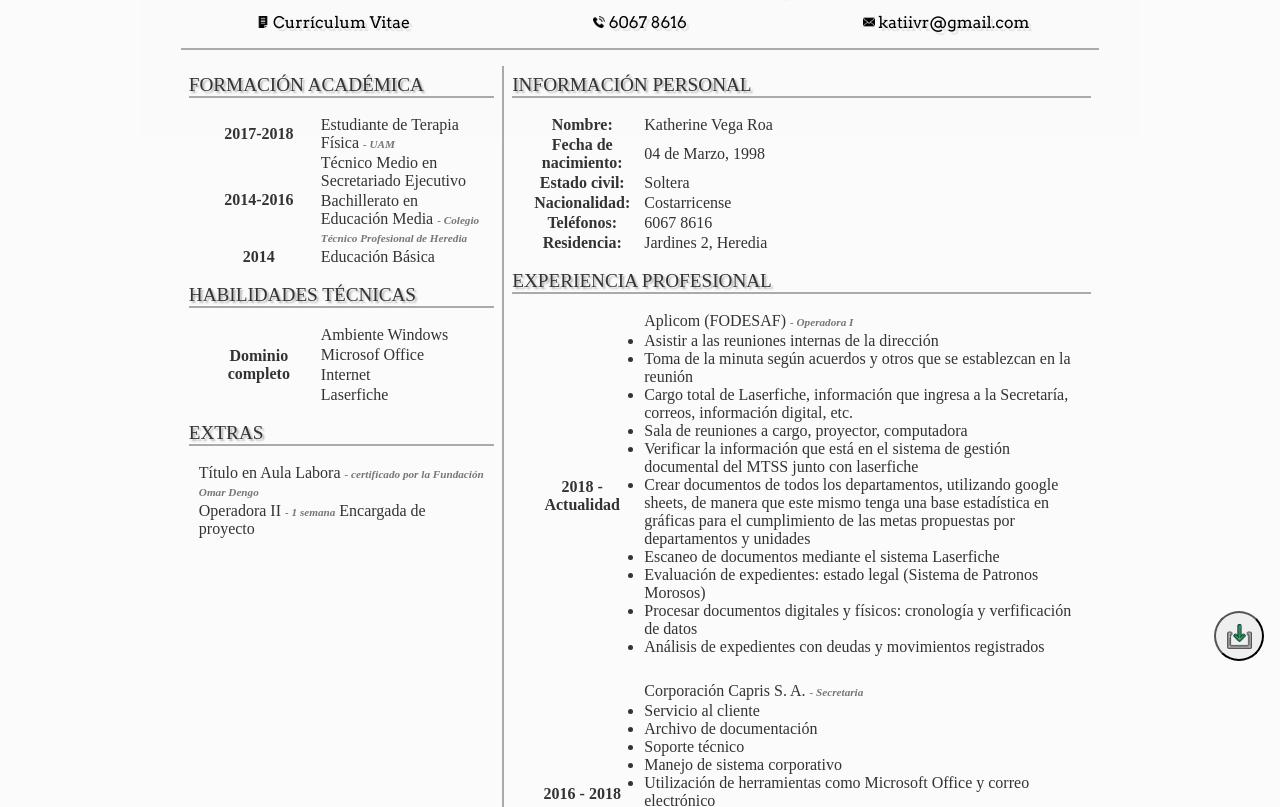
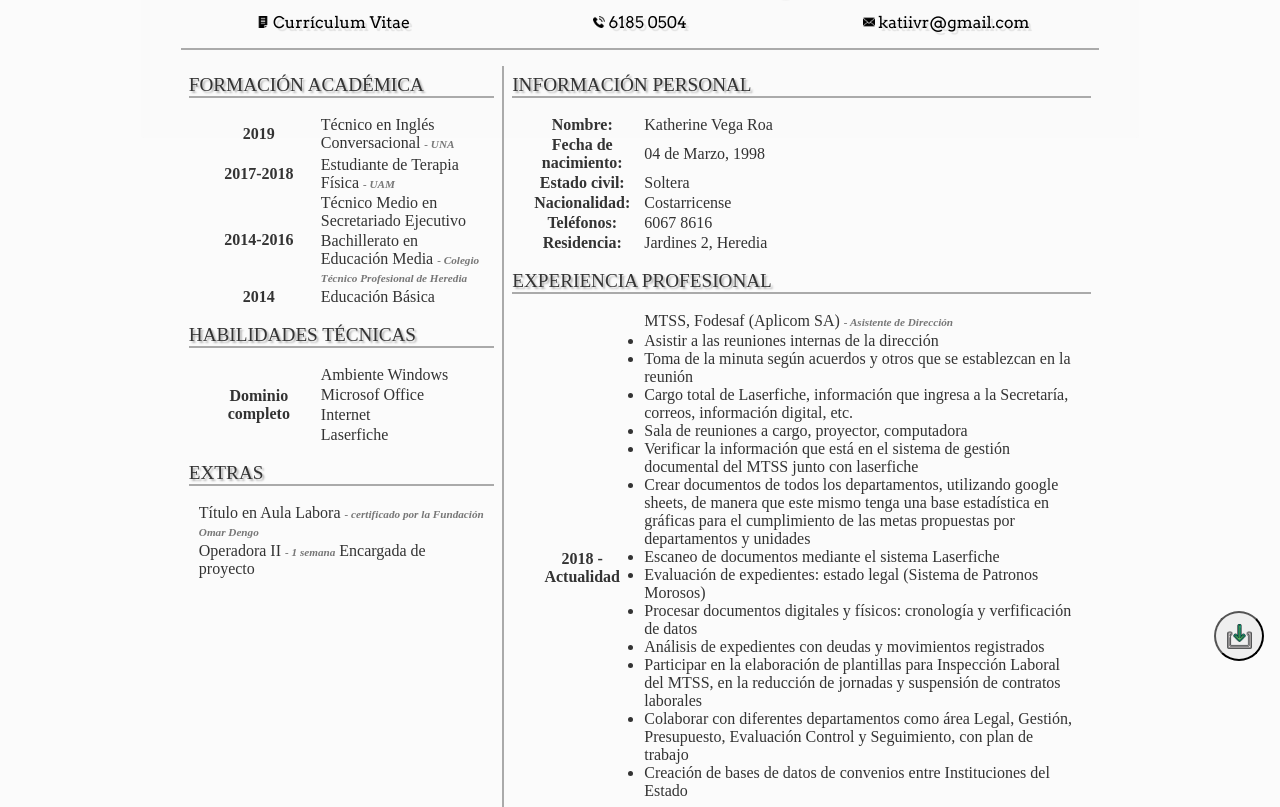
Before and after one commit to wresume/vegaroakatherine, a plain HTML site: page index.html in a window 1280 px wide. Shown: the part 123-930 px from the top of the page. Drawn offline with Linux system fonts and the light colour scheme.

Commit message:
Update index.html

```diff
--- a/index.html
+++ b/index.html
@@ -32,7 +32,7 @@
 					</div>
 					<div class="navItem">
 						<img src="Files/telephone.png" class="navLittleIcons">
-						<label title="Teléfono personal"><a class="cpointer" href="https://api.whatsapp.com/send?phone=50660678616&text=Hola,%20me%20estoy%20poniendo%20en%20contacto%20contigo%20en%20respuesta%20a%20tu%20resumen%20profesional,%20mi%20nombre%20es%20" target="_blank">6067 8616</a></label>
+						<label title="Teléfono personal"><a class="cpointer" href="https://api.whatsapp.com/send?phone=50661850504&text=Hola,%20me%20estoy%20poniendo%20en%20contacto%20contigo%20en%20respuesta%20a%20tu%20resumen%20profesional,%20mi%20nombre%20es%20" target="_blank">6185 0504</a></label>
 					</div>
 					<div class="navItem">
 						<img src="Files/email.png" class="navLittleIcons">
@@ -45,6 +45,15 @@
 						<h2 class="subTitles">Formación Académica</h2>
 						<hr class="hrSection">
 						<table>
+							<tr>
+								<th>2019</th>
+								<td>
+									Técnico en Inglés Conversacional
+									<span class="references"> - UNA</span>
+								</td>
+							</tr>
+							<tr>
+
 							<tr>
 								<th>2017-2018</th>
 								<td>
@@ -146,8 +155,8 @@
 							<tr>
 								<th rowspan="2">2018 -<br>Actualidad</th>
 								<td>
-									Aplicom (FODESAF)
-									<span class="references">- Operadora I</span>
+									MTSS, Fodesaf (Aplicom SA)
+									<span class="references">- Asistente de Dirección</span>
 								</td>
 							</tr>
 							<tr>
@@ -163,6 +172,9 @@
 										<li>Evaluación de expedientes: estado legal (Sistema de Patronos Morosos)</li>
 										<li>Procesar documentos digitales y físicos: cronología y verfificación de datos</li>
 										<li>Análisis de expedientes con deudas y movimientos registrados</li>
+										<li>Participar en la elaboración de plantillas para Inspección Laboral del MTSS, en la reducción de jornadas y suspensión de contratos laborales</li>
+										<li>Colaborar con diferentes departamentos como área Legal, Gestión, Presupuesto, Evaluación Control y Seguimiento, con plan de trabajo</li>
+										<li>Creación de bases de datos de convenios entre Instituciones del Estado </li>
 									</ul>
 								</td>
 							</tr>
```
